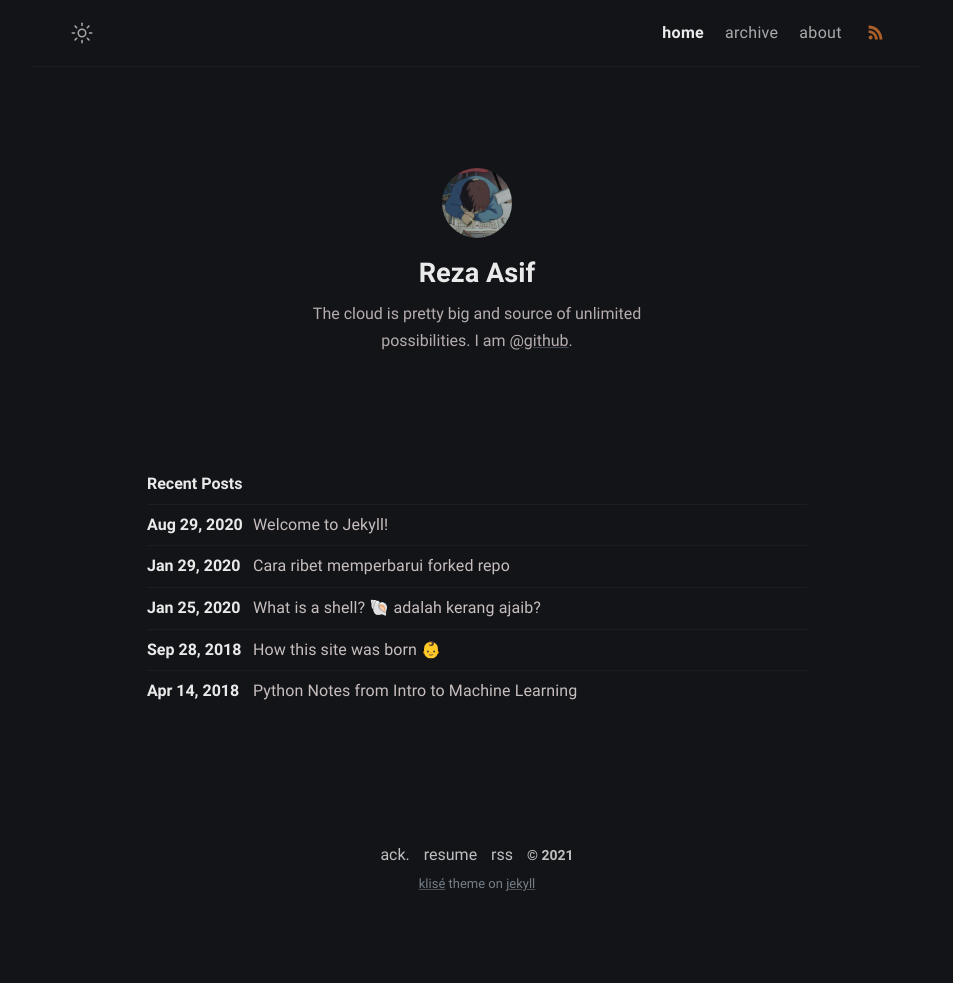
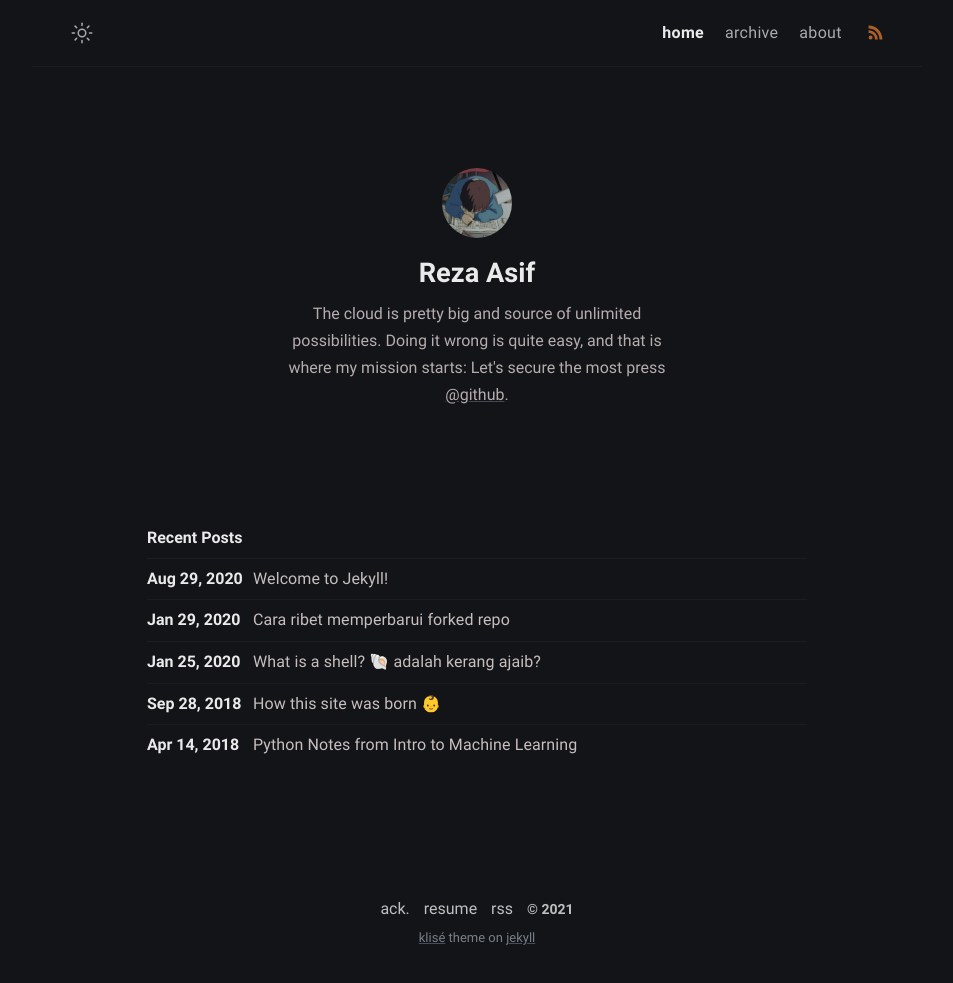
Before and after one commit to securebitAsif/fabulous-jupiter-8f84d, a Jekyll site: the page built from index.md, in a window 1280 px wide. Shown: the whole page, without its empty margins (163-1116 px from the left). Built offline with Jekyll 4.4.1, drawn with Linux system fonts in a browser that asks for light colours; before the commit the page ends 929 px from its top, so only the background shows below that.

Commit message:
_config.yml: changed

```diff
--- a/_config.yml
+++ b/_config.yml
@@ -11,7 +11,8 @@ mode: dark
 author:
   name: Reza Asif
   bio: >-
-   The cloud is pretty big and source of unlimited possibilities. I am  <a
+   The cloud is pretty big and source of unlimited possibilities. Doing it wrong is quite easy,
+   and that is where my mission starts: Let's secure the most press <a
     href="https://github.com/piharpi/jekyll-klise" target="_blank"
     rel="noopener">@github</a>.
   username: username
```
